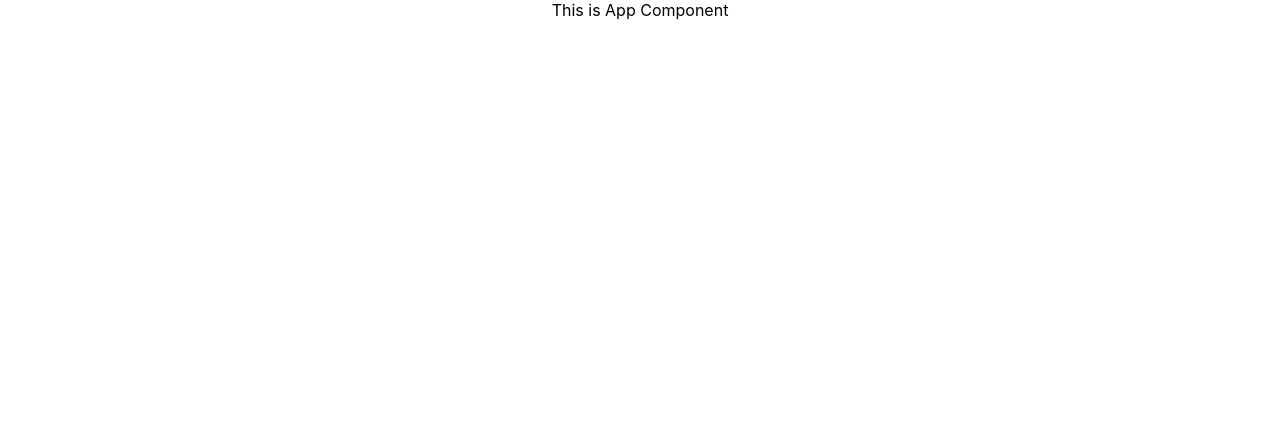
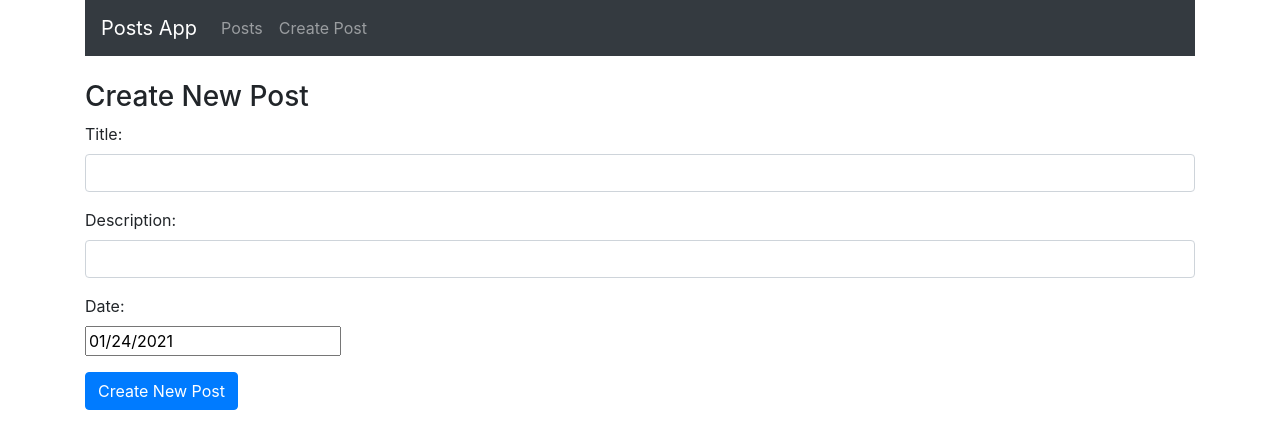
Before and after one commit to shabbi268/posts-frontend, a React (Create React App) app: page /create in a window 1280 px wide. Shown: the top 448 px of the page. Built offline with nearby package versions, Linux system fonts and the light colour scheme.

Commit message:
created components added datepicker

```diff
--- a/package.json
+++ b/package.json
@@ -6,8 +6,11 @@
     "@testing-library/jest-dom": "^5.11.9",
     "@testing-library/react": "^11.2.3",
     "@testing-library/user-event": "^12.6.2",
+    "bootstrap": "^4.6.0",
     "react": "^17.0.1",
+    "react-datepicker": "^3.4.1",
     "react-dom": "^17.0.1",
+    "react-router-dom": "^5.2.0",
     "react-scripts": "4.0.1",
     "web-vitals": "^0.2.4"
   },
--- a/src/App.js
+++ b/src/App.js
@@ -1,10 +1,22 @@
-import './App.css';
+import { BrowserRouter as Router, Route } from 'react-router-dom';
+import "bootstrap/dist/css/bootstrap.min.css";
+import Navbar from './components/navbar.component';
+import PostsList from './components/postsList.component';
+import EditPost from './components/postEdit.component';
+import CreatePost from './components/postCreate.component';
 
 function App() {
   return (
-    <div className="App">
-      This is App Component
-    </div>
+    <Router>
+      <div className="container">
+          <Navbar />
+          <br/>
+          <Route path="/" exact component={PostsList} />
+          <Route path="/edit/:id" component={EditPost} />
+          <Route path="/create" component={CreatePost} />
+      </div>
+    </Router>
+
   );
 }
 
--- /dev/null
+++ b/src/components/navbar.component.js
@@ -0,0 +1,23 @@
+import React, { Component } from 'react';
+import { Link } from 'react-router-dom';
+
+export default class Navbar extends Component {
+
+  render() {
+    return (
+      <nav className="navbar navbar-dark bg-dark navbar-expand-lg">
+        <Link to="/" className="navbar-brand">Posts App</Link>
+        <div className="collpase navbar-collapse">
+        <ul className="navbar-nav mr-auto">
+          <li className="navbar-item">
+          <Link to="/" className="nav-link">Posts</Link>
+          </li>
+          <li className="navbar-item">
+          <Link to="/create" className="nav-link">Create Post</Link>
+          </li>
+        </ul>
+        </div>
+      </nav>
+    );
+  }
+}
--- /dev/null
+++ b/src/components/postCreate.component.js
@@ -0,0 +1,83 @@
+import React, { Component } from 'react';
+import DatePicker from 'react-datepicker';
+import "react-datepicker/dist/react-datepicker.css";
+
+export default class PostsCreate extends Component {
+    constructor(props) {
+        super(props);
+
+        this.state = {
+            title: "",
+            description: "",
+            date: new Date()
+        }
+    }
+
+    onChangeTitle(title) {
+        this.setState({
+            title: title.target.value
+        })
+    };
+    onChangeDescription(description) {
+        this.setState({
+            description: description.target.value
+        })
+    };
+    onChangeDate(date) {
+        this.setState({
+            date: date
+        })
+    };
+
+    onSubmit(e) {
+        e.preventDefault();
+
+        const post = {
+            title: this.state.title,
+            description: this.state.description,
+            date: this.state.date
+        }
+        console.log(`post: `,post);
+    }
+
+    render() {
+        return (
+            <div>
+            <h3>Create New Post</h3>
+            <form onSubmit={this.onSubmit}>
+              <div className="form-group">
+                <label>Title: </label>
+                <input  type="text"
+                    required
+                    className="form-control"
+                    value={this.state.title}
+                    onChange={this.onChangeTitle}
+                    />
+              </div>
+              <div className="form-group">
+                <label>Description: </label>
+                <input  type="text"
+                    required
+                    className="form-control"
+                    value={this.state.description}
+                    onChange={this.onChangeDescription}
+                    />
+              </div>
+              <div className="form-group">
+                <label>Date: </label>
+                <div>
+                  <DatePicker
+                    selected={this.state.date}
+                    onChange={this.onChangeDate}
+                  />
+                </div>
+              </div>
+
+              <div className="form-group">
+                <input type="submit" value="Create New Post" className="btn btn-primary" />
+              </div>
+            </form>
+          </div>
+        )
+    }
+}
--- /dev/null
+++ b/src/components/postEdit.component.js
@@ -0,0 +1,11 @@
+import React, { Component } from 'react';
+
+export default class PostsEdit extends Component {
+  render() {
+    return (
+      <div>
+        This is Posts Edit Component.
+      </div>
+    )
+  }
+}
--- /dev/null
+++ b/src/components/postsList.component.js
@@ -0,0 +1,11 @@
+import React, { Component } from 'react';
+
+export default class PostsList extends Component {
+  render() {
+    return (
+      <div>
+        This is Posts List Component.
+      </div>
+    )
+  }
+}
```
Also changed, not shown: 2 other files (tests, documents, lock files or other folders).
